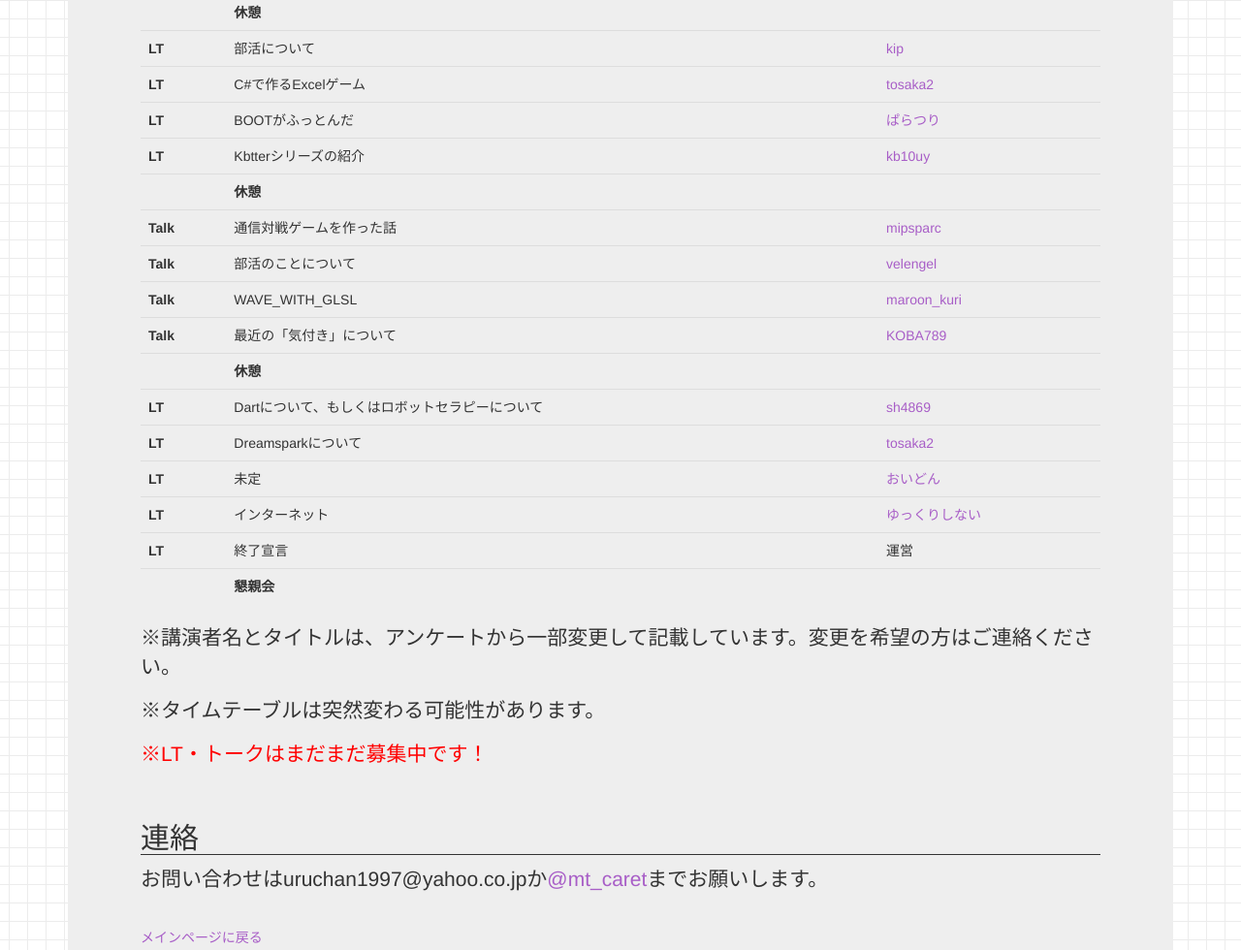
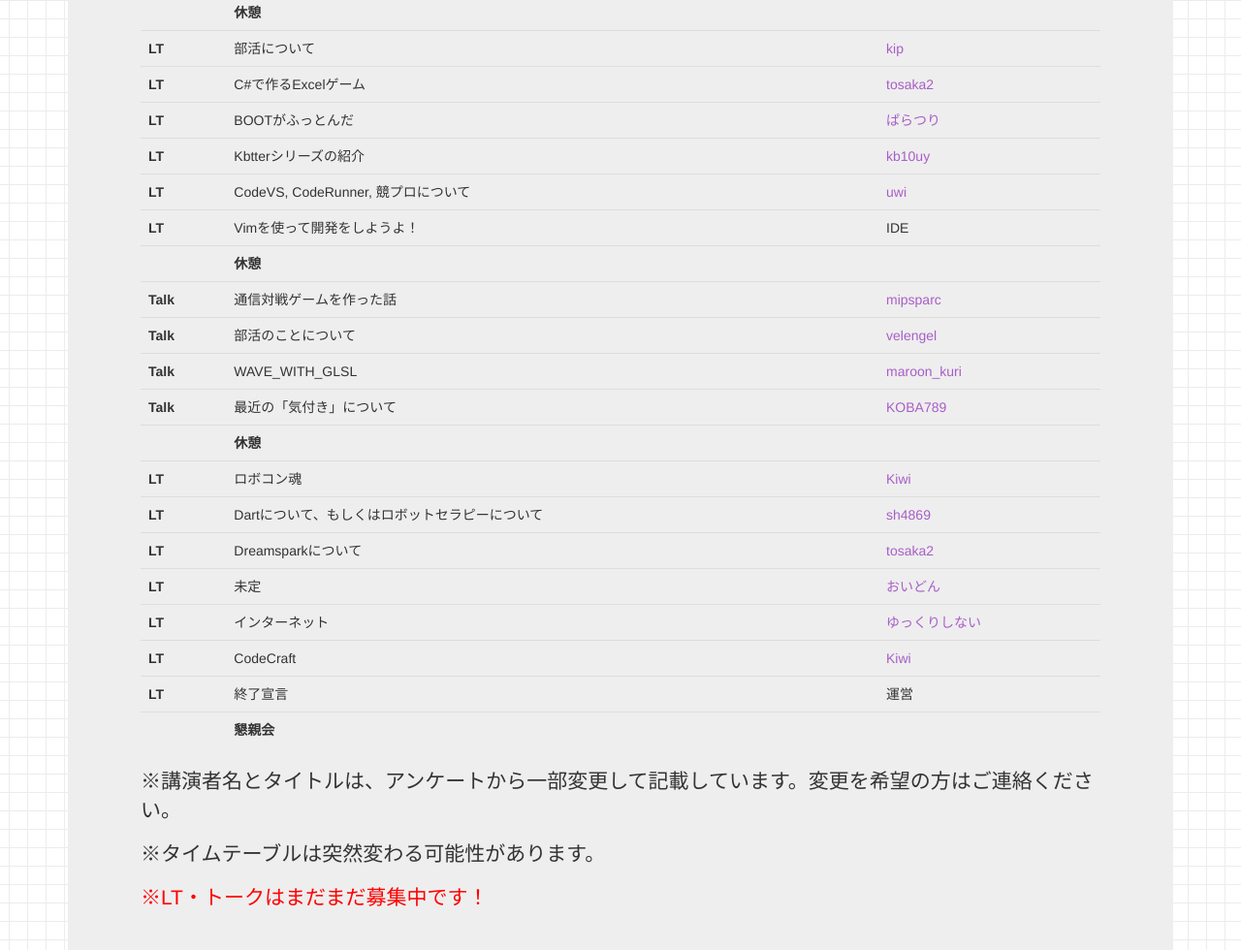
Before and after one commit to combclub/combclub.github.io, a plain HTML site: page combgig2.html in a window 1280 px wide. Shown: the part 2422-3402 px from the top of the page at 97% size. Drawn offline with Linux system fonts and the light colour scheme.

Commit message:
add more speakers

```diff
--- a/combgig2.html
+++ b/combgig2.html
@@ -94,6 +94,8 @@
                 <tr><th>LT</th><td>C#で作るExcelゲーム</td><td><a target="_blank" href="https://twitter.com/nanTosaka2">tosaka2</a></td></tr>
                 <tr><th>LT</th><td>BOOTがふっとんだ</td><td><a target="_blank" href="https://twitter.com/paralleltree">ぱらつり</a></td></tr>
                 <tr><th>LT</th><td>Kbtterシリーズの紹介</td><td><a target="_blank" href="https://twitter.com/kb10uy">kb10uy</a></td></tr>
+                <tr><th>LT</th><td>CodeVS, CodeRunner, 競プロについて</td><td><a target="_blank" href="https://twitter.com/uwitenpen">uwi</a></td></tr>
+                <tr><th>LT</th><td>Vimを使って開発をしようよ！</td><td>IDE</td></tr>
 
                 <tr><td></td><th>休憩</th><td></td></tr>
 
@@ -104,10 +106,12 @@
 
                 <tr><td></td><th>休憩</th><td></td></tr>
 
+                <tr><th>LT</th><td>ロボコン魂</td><td><a target="_blank" href="https://twitter.com/1024kiwi">Kiwi</a></td></tr>
                 <tr><th>LT</th><td>Dartについて、もしくはロボットセラピーについて</td><td><a target="_blank" href="https://twitter.com/sh4869sh">sh4869</a></td></tr>
                 <tr><th>LT</th><td>Dreamsparkについて</td><td><a target="_blank" href="https://twitter.com/nanTosaka2">tosaka2</a></td></tr>
                 <tr><th>LT</th><td>未定</td><td><a target="_blank" href="https://twitter.com/ryoidong">おいどん</a></td></tr>
                 <tr><th>LT</th><td>インターネット</td><td><a target="_blank" href="https://twitter.com/yukkuri_sinai">ゆっくりしない</a></td></tr>
+                <tr><th>LT</th><td>CodeCraft</td><td><a target="_blank" href="https://twitter.com/1024kiwi">Kiwi</a></td></tr>
                 <tr><th>LT</th><td>終了宣言</td><td>運営</td></tr>
                 <tr><th></th><th>懇親会</th><td></td></tr>
               </table>
```
